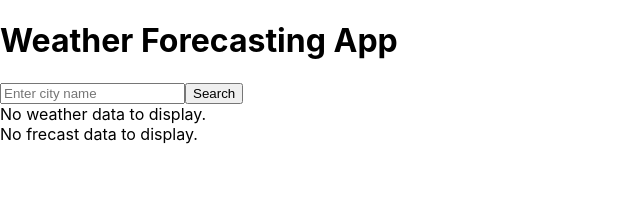
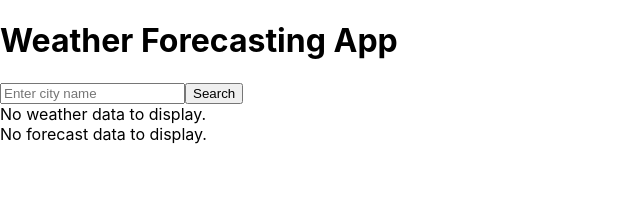
Before and after one commit to markfrancisantonio/weather-forecasting-app, a React (Create React App) app: page / in a window 1280 px wide. Shown: the top 214 px of the page, without its empty margins (0-640 px from the left). Built offline with nearby package versions, Linux system fonts and the light colour scheme; no server answers.

Commit message:
a little correction in Forecast.jsx

```diff
--- a/src/components/Forecast.jsx
+++ b/src/components/Forecast.jsx
@@ -1,6 +1,6 @@
 function Forecast({ forecastData }){
     if (!forecastData){
-        return <div>No frecast data to display.</div>
+        return <div>No forecast data to display.</div>
     }
     return(
         <div>
```
